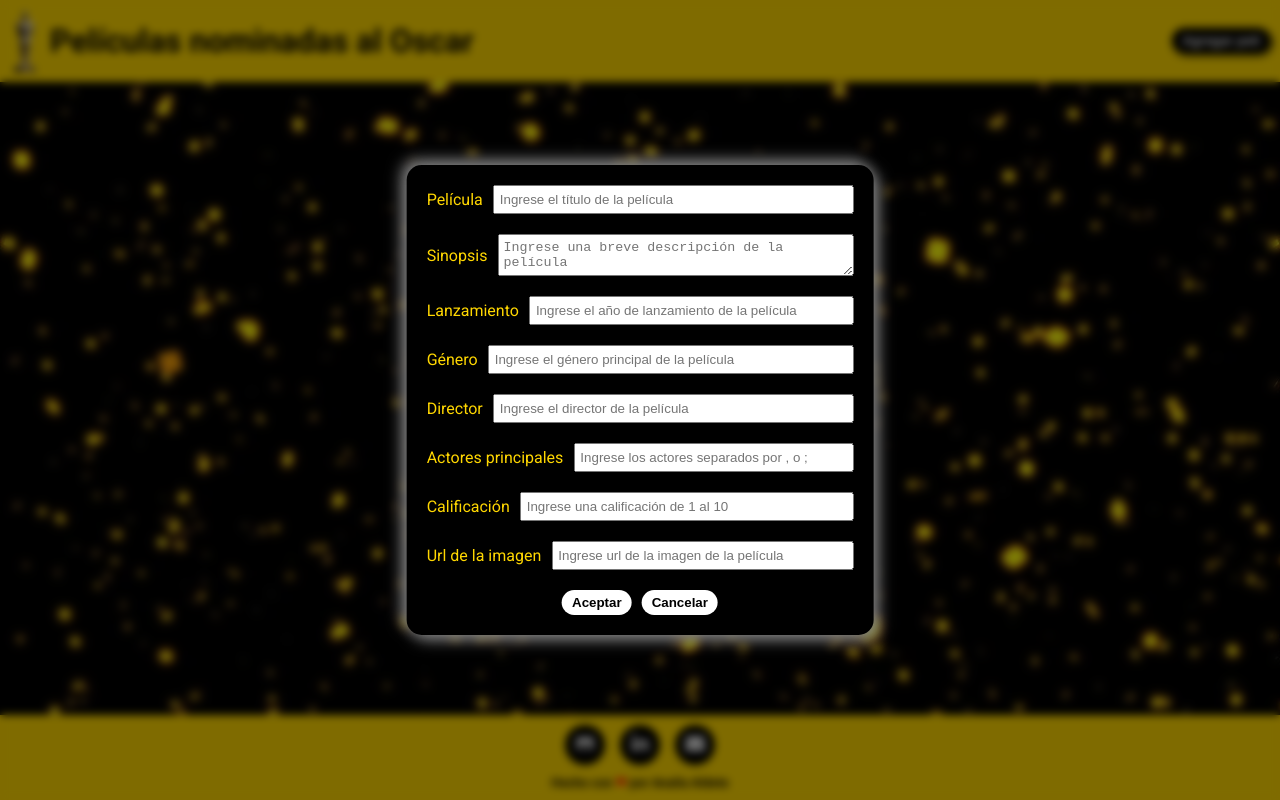
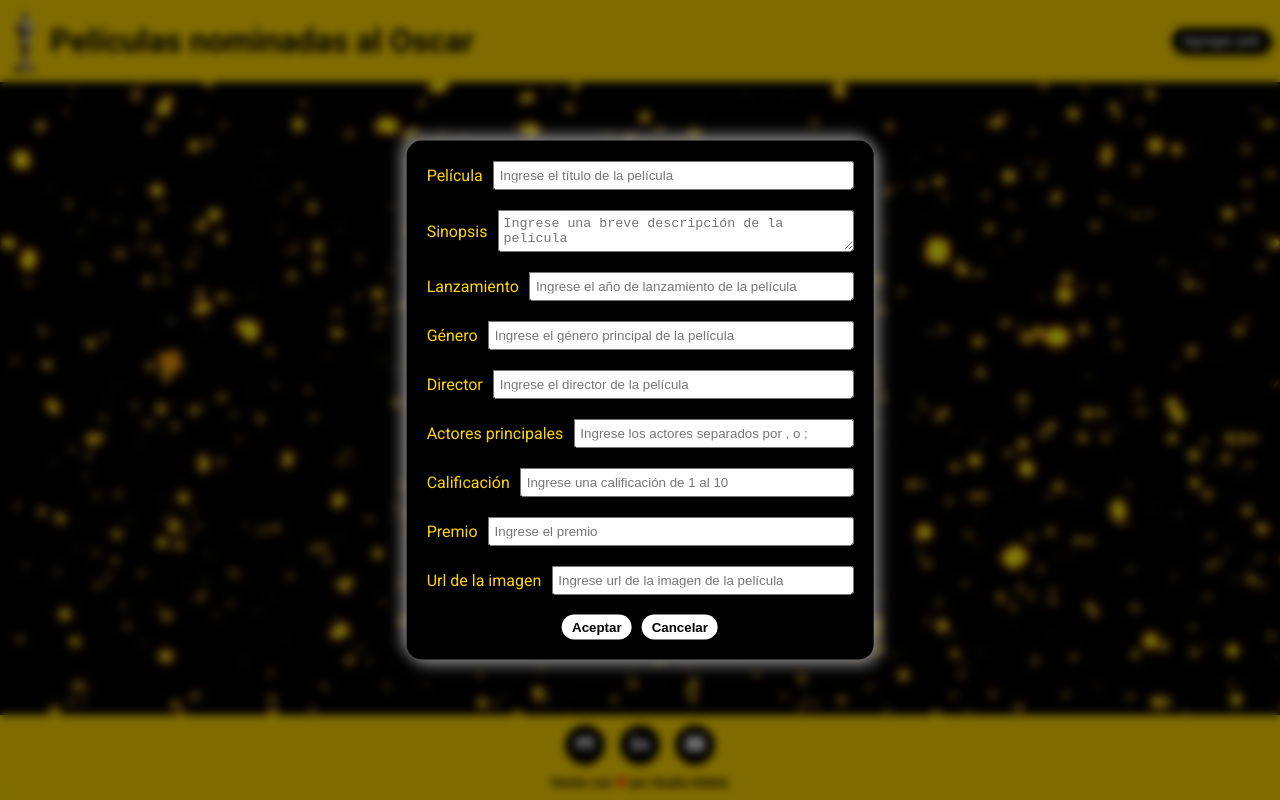
Before and after one commit to AnaliaAldete/proyecto-api, a plain HTML site: page index.html in a window 1280 px wide. Both pictures are taken after a click on the button "Agregar peli". Drawn offline with Linux system fonts and the light colour scheme; no server answers.

Commit message:
correcciones2

```diff
--- a/index.html
+++ b/index.html
@@ -133,6 +133,16 @@
 						/>
 					</div>
 					<div class="container-input">
+						<label for="input-premio">Premio</label>
+						<input
+							type="text"
+							name="premio"
+							id="input-premio"
+							placeholder="Ingrese el premio"
+							required
+						/>
+					</div>
+					<div class="container-input">
 						<label for="input-url">Url de la imagen</label>
 						<input
 							type="url"
--- a/js/get.js
+++ b/js/get.js
@@ -11,6 +11,7 @@ const inputAnio = document.getElementById("input-anio");
 const inputDirector = document.getElementById("input-director");
 const inputActores = document.getElementById("input-actores");
 const inputCalificacion = document.getElementById("input-calificacion");
+const inputPremio = document.getElementById("input-premio");
 const inputUrl = document.getElementById("input-url");
 //formularios
 const formPeli = document.getElementById("form-peli");
@@ -113,6 +114,7 @@ const renderDetallePeli = (peli) => {
 			director,
 			actoresPrincipales,
 			calificacion,
+			premio,
 		} = peli;
 		ContainerCards.innerHTML = `
     <div id="card-detalle" class="card-detalle">
@@ -129,6 +131,7 @@ const renderDetallePeli = (peli) => {
 		        <p>Director: ${director}</p>
 		        <p>Actores principales: ${actoresPrincipales.join(", ")}</p>
 		        <p>Calificación: ${calificacion}</p>
+                <p>Calificación: ${premio}</p>
                 <div class="container-btn">
 			        <button class="btn-editar-peli" id="btn-editar-peli" data-cardId="${id}">Editar</button>
 			        <button class="btn-eliminar-peli" id="btn-eliminar-peli">Eliminar</button>
@@ -165,6 +168,7 @@ const mostrarFormEditar = (peli) => {
 	inputDirector.value = peli.director;
 	inputActores.value = peli.actoresPrincipales;
 	inputCalificacion.value = peli.calificacion;
+	inputPremio.value = peli.premio;
 	inputUrl.value = peli.url;
 
 	document.getElementById("card-detalle").style.display = "none";
--- a/js/post.js
+++ b/js/post.js
@@ -25,6 +25,7 @@ const agregarPeli = () => {
 			.map((actor) => actor.trim())
 			.filter((actor) => actor !== ""),
 		calificacion: Number(inputCalificacion.value),
+		premio: inputPremio.value,
 		url: inputUrl.value,
 	};
 	fetch(baseUrl, {
--- a/js/put.js
+++ b/js/put.js
@@ -11,6 +11,7 @@ const confirmarEditar = () => {
 			.map((actor) => actor.trim())
 			.filter((actor) => actor !== ""),
 		calificacion: Number(inputCalificacion.value),
+		premio: inputPremio.value,
 		url: inputUrl.value,
 	};
 	fetch(`${baseUrl}/${idPeliActual}`, {
--- a/sass/abstracts/_mixins.scss
+++ b/sass/abstracts/_mixins.scss
@@ -2,8 +2,9 @@
 $breakpoints: (
 	xs: 576px,
 	sm: 768px,
-	md: 970px,
+	md: 1000px,
 	lg: 1200px,
+	xl: 1400px,
 );
 
 @mixin breakpoint($point) {
--- a/sass/components/_card.scss
+++ b/sass/components/_card.scss
@@ -2,7 +2,7 @@
 	box-shadow: 2px 2px 10px gray, -2px -2px 10px gray;
 	border-radius: 15px;
 	color: white;
-	max-width: 250px;
+	max-width: 300px;
 	display: flex;
 	flex-direction: column;
 	aspect-ratio: 16/9;
--- a/sass/layout/_main.scss
+++ b/sass/layout/_main.scss
@@ -11,17 +11,22 @@ main {
 
 .container-cards {
 	width: 90%;
-	max-width: 1100px;
+	max-width: 1400px;
 	display: grid;
+	margin: auto;
 	justify-items: center;
 	grid-template-columns: repeat(1, 1fr);
 	gap: 30px;
-	@include breakpoint(xs) {
+	@include breakpoint(sm) {
 		grid-template-columns: repeat(2, 1fr);
 	}
 	@include breakpoint(md) {
+		grid-template-columns: repeat(3, 1fr);
+	}
+	@include breakpoint(xl) {
 		grid-template-columns: repeat(4, 1fr);
 	}
+
 	.sin-datos {
 		background-color: $color-principal;
 		box-shadow: 2px 2px 10px gray, -2px -2px 10px gray;
```
Also changed, not shown: css/style.css, 1 other file.
